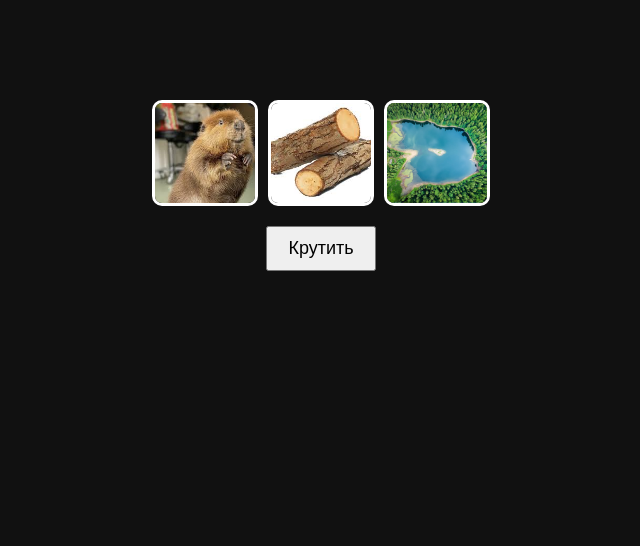
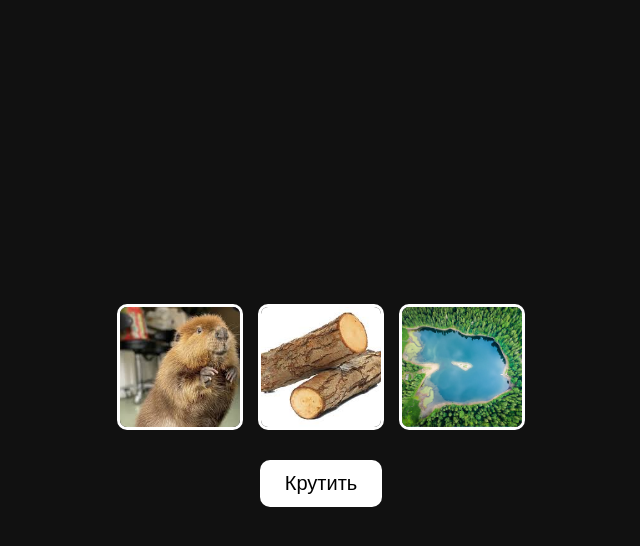
Before and after one commit to d0n0ts1lly/bobritobandito, a plain HTML site: page index.html in a window 1280 px wide. Shown: the whole page, without its empty margins (319-959 px from the left). Drawn offline with Linux system fonts and the light colour scheme.

Commit message:
style.css

```diff
--- a/style.css
+++ b/style.css
@@ -3,22 +3,30 @@ body {
     text-align: center;
     background: #111;
     color: white;
+    margin: 0;
+    padding: 0;
   }
 
   .slot-machine {
-    margin-top: 100px;
+    display: flex;
+    flex-direction: column;
+    align-items: center;
+    justify-content: center;
+    min-height: 100vh;
+    padding: 20px;
   }
 
   .reels {
     display: flex;
     justify-content: center;
-    gap: 10px;
-    margin-bottom: 20px;
+    gap: 15px;
+    margin-bottom: 30px;
+    flex-wrap: wrap;
   }
 
   .reel {
-    width: 100px;
-    height: 100px;
+    width: 120px;
+    height: 120px;
     object-fit: cover;
     border: 3px solid white;
     border-radius: 10px;
@@ -26,14 +34,17 @@ body {
   }
 
   button {
-    padding: 10px 20px;
-    font-size: 18px;
+    padding: 12px 25px;
+    font-size: 20px;
+    background-color: white;
+    border: none;
+    border-radius: 10px;
     cursor: pointer;
   }
 
   .result-text {
-    margin-top: 20px;
-    font-size: 24px;
+    margin-top: 30px;
+    font-size: 28px;
     font-weight: bold;
     opacity: 0;
     transition: opacity 0.5s, transform 0.5s;
```
